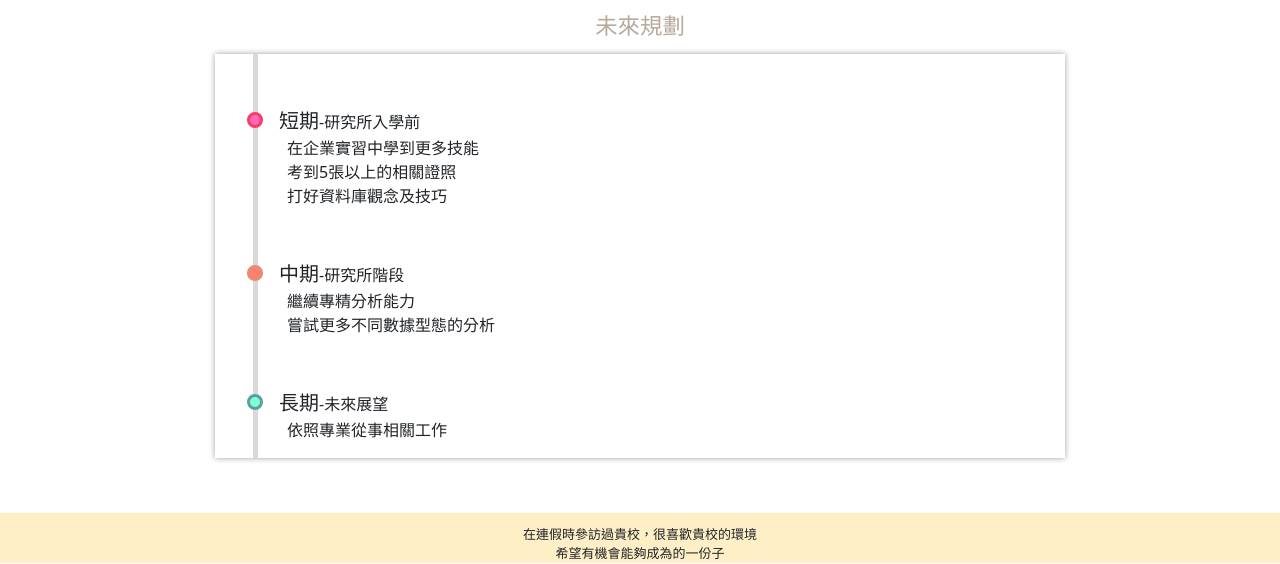
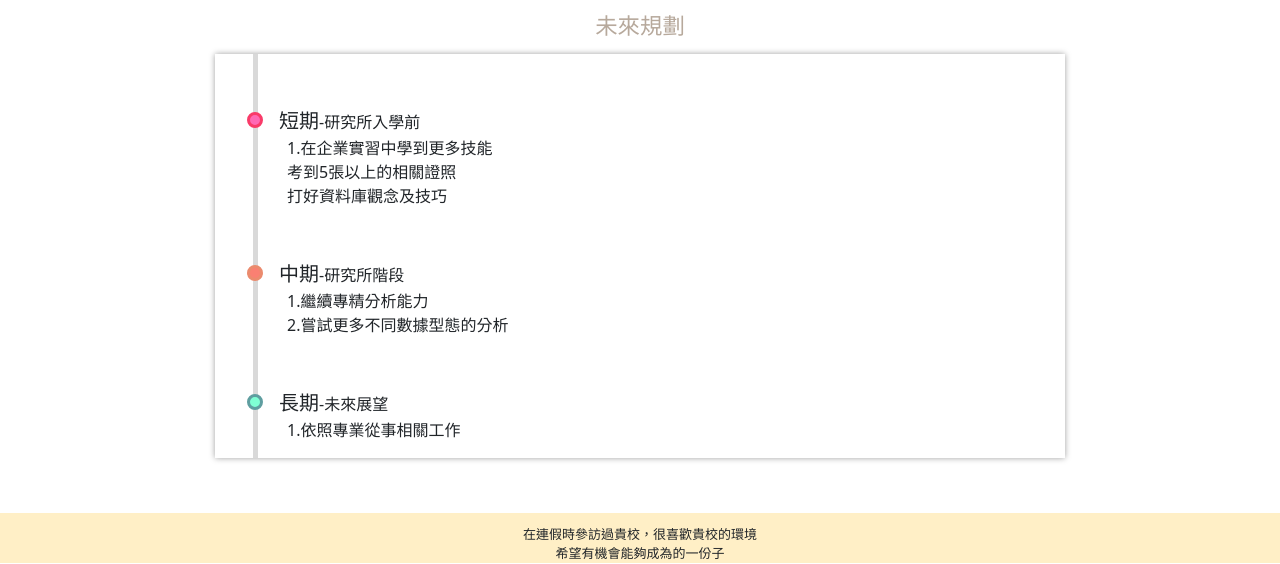
Before and after one commit to liczy7564/zx, a plain HTML site: page index.html in a window 1280 px wide. Shown: the part 1758-2322 px from the top of the page. Drawn offline with nearby package versions, Linux system fonts and the light colour scheme.

Commit message:
Add files via upload

```diff
--- a/index.html
+++ b/index.html
@@ -197,11 +197,11 @@
 									<div class="bullet pink"></div>
 									<div class="title">短期<span class="little_title">-研究所入學前</span></div>
 									<div class="time_content">
-											<div class="time" value="0">在企業實習中學到更多技能</div>
+											<div class="time" value="0">1.在企業實習中學到更多技能</div>
 											<div class="The_time">23e</div>
-											<div class="time" value="1">考到5張以上的相關證照</div>
+											<div class="time" value="1"2.>考到5張以上的相關證照</div>
 											<div class="The_time">23e</div>
-											<div class="time" value="2">打好資料庫觀念及技巧</div>
+											<div class="time" value="2"3.>打好資料庫觀念及技巧</div>
 											<div class="The_time">23e</div>
 										</div>
 								</li>
@@ -209,9 +209,9 @@
 									<div class="bullet orange"></div>
 									<div class="title">中期<span class="little_title">-研究所階段</span></div>
 									<div class="time_content">
-											<div class="time" value="3">繼續專精分析能力</div>
+											<div class="time" value="3">1.繼續專精分析能力</div>
 											<div class="The_time">23e</div>
-											<div class="time" value="4">嘗試更多不同數據型態的分析</div>
+											<div class="time" value="4">2.嘗試更多不同數據型態的分析</div>
 											<div class="The_time">23e</div>
 									</div>
 								</li>
@@ -219,7 +219,7 @@
 									<div class="bullet blue"></div>
 									<div class="title">長期<span class="little_title">-未來展望</span></div>
 									<div class="time_content">
-											<div>依照專業從事相關工作</div>
+											<div>1.依照專業從事相關工作</div>
 											<div class="The_time">23e</div>
 									</div>
 								</li>
```
